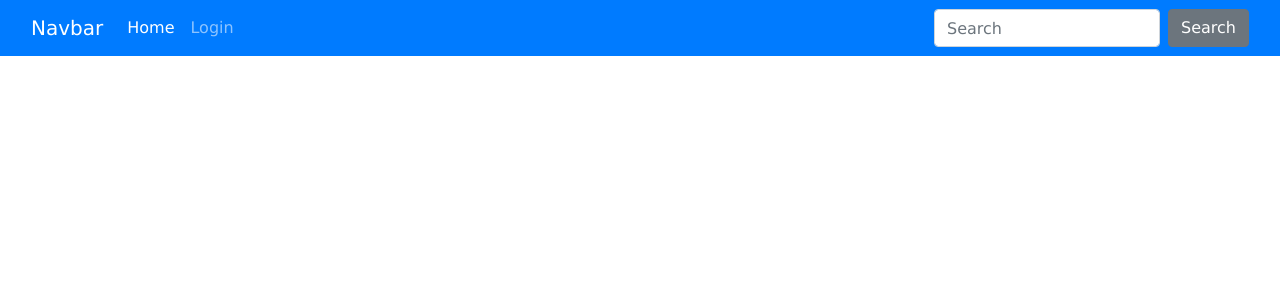
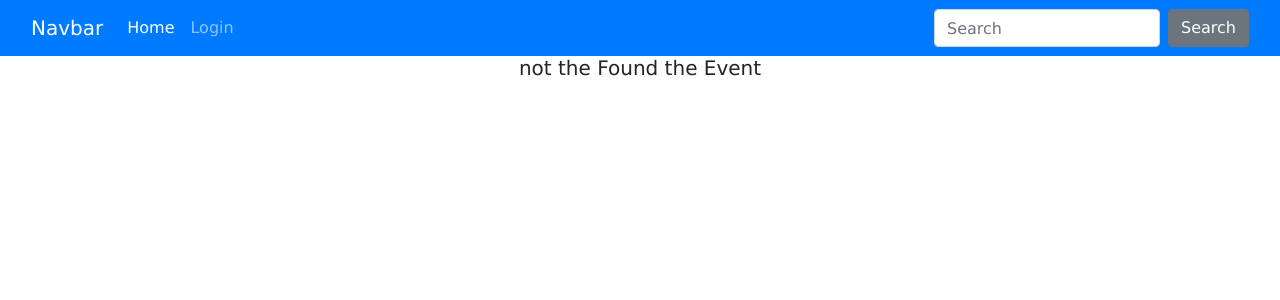
Before and after one commit to 1css/book-event, a React (Create React App) app: page /search in a window 1280 px wide. Shown: the top 300 px of the page. Built offline with nearby package versions, Linux system fonts and the light colour scheme.

Commit message:
not found msg

```diff
--- a/src/App.css
+++ b/src/App.css
@@ -8,3 +8,9 @@
    display: flex;
    justify-content: center;
 }
+
+#notFoundEvent{
+   display: flex;
+   justify-content: center;
+   align-items: center;
+}
--- a/src/Screen/Search.js
+++ b/src/Screen/Search.js
@@ -9,6 +9,7 @@ function Search() {
   const query = searchParams.get("q", false) || "";
   const [loading, setLoading] = useState(false);
   const [evetsGet, setEvetsGet] = useState([]);
+  const [notFound, setNotFound] = useState(true);
 
   useEffect(() => {
     const searchValue = async () => {
@@ -29,8 +30,10 @@ function Search() {
 
         if (result.length > 0) {
           setEvetsGet(result);
+          setNotFound(false)
         } else {
           setEvetsGet([]); // No results found
+          setNotFound(true)
         }
       } catch (error) {
         setLoading(false);
@@ -50,6 +53,8 @@ function Search() {
       ) : (
         <div id="search-box">
           <div className="container">
+            {!notFound ? (
+              <>
                 {evetsGet.map((data, index) => (
                   <Row key={index} className="justify-content-center">
                     <Col xs={12} sm={6} md={4} lg={3}>
@@ -85,6 +90,12 @@ function Search() {
                     </Col>
                   </Row>
                 ))}
+              </>
+            ) : (
+              <>
+                <div id="notFoundEvent"><h5>not the Found the Event</h5></div>
+              </>
+            )}
           </div>
         </div>
       )}
```
Lines whose indentation alone changed are shown as unchanged.
